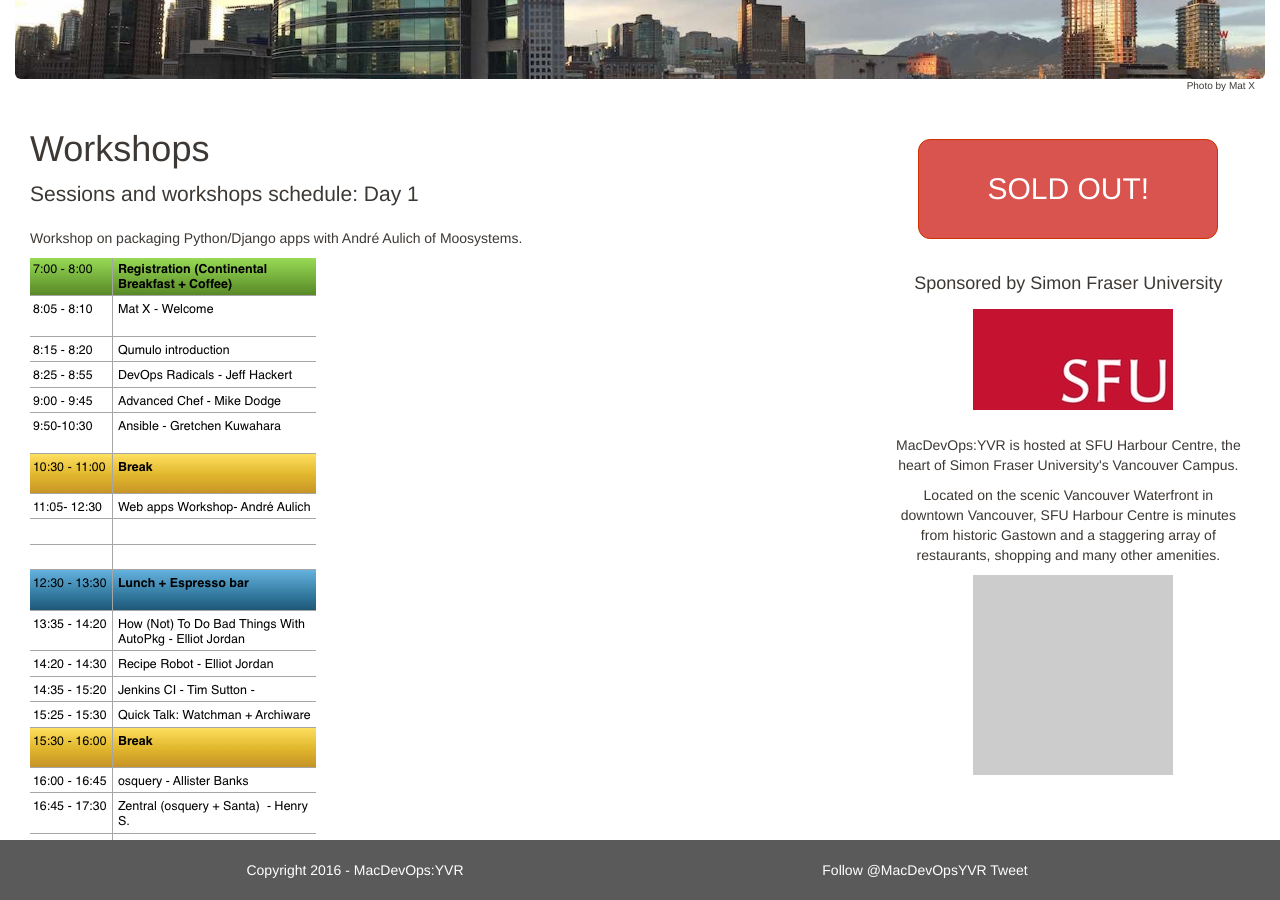
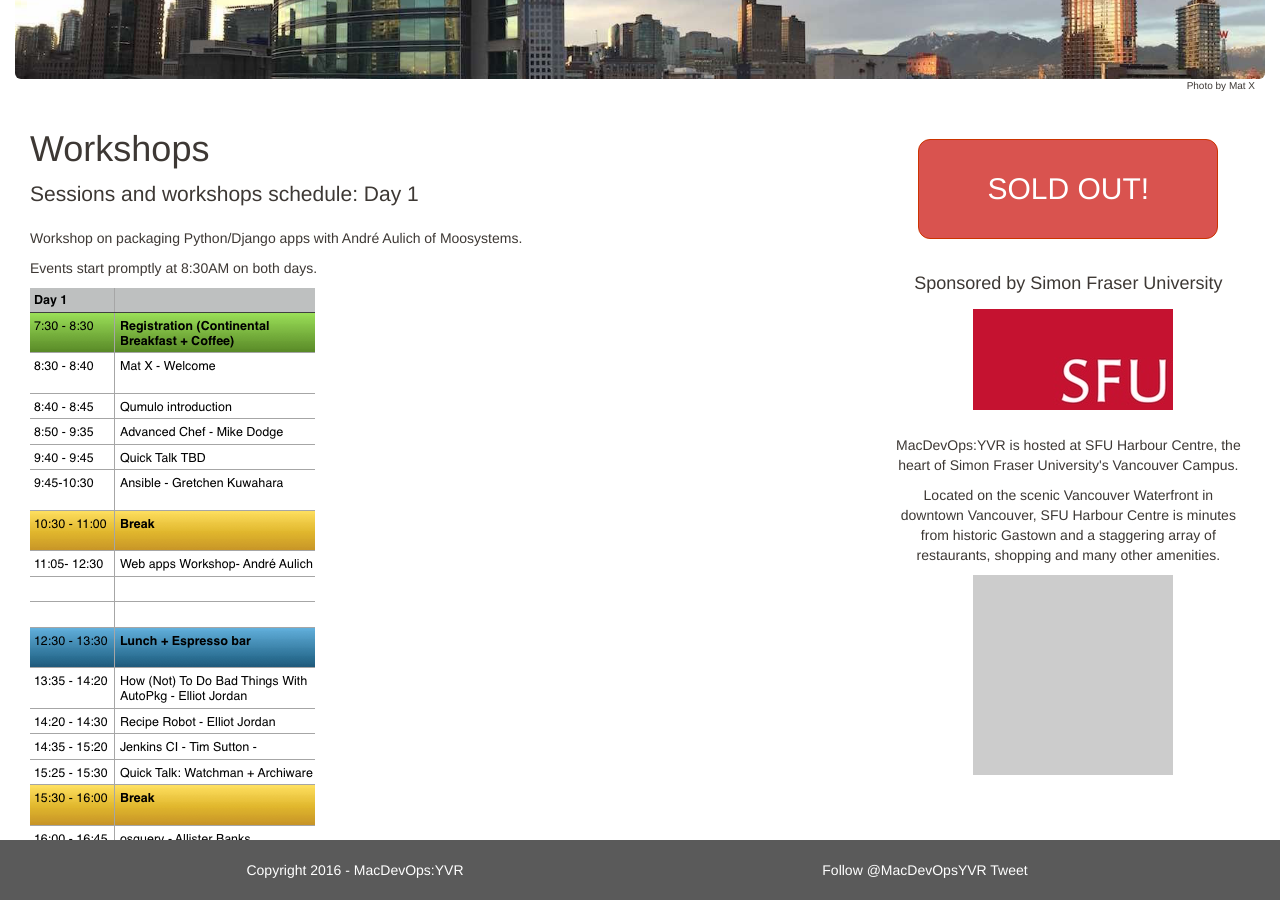
Before and after one commit to macdevopsyvr/macdevopsyvr.github.io, a Jekyll site: the page built from workshops/index.md, in a window 1280 px wide and 900 px high, scrolled down 346 px. Built offline with Jekyll 4.4.1, drawn with Linux system fonts in a browser that asks for light colours; comment, search, counter and statistics services are not loaded.

Commit message:
New sched
we start at 8:30am. Did I mentioned yet?

```diff
--- a/workshops/index.md
+++ b/workshops/index.md
@@ -14,7 +14,10 @@
 Workshop on packaging Python/Django apps with André Aulich of Moosystems.
 </p>
 <p>
-<img src="/assets/MDO-Sched-Final-day1_v3.png"></p>
+Events start promptly at 8:30AM on both days.
+</p>
+<p>
+<img src="/assets/MDO-Sched-Final-day1_v4.png"></p>
 <p class="lead">
 
 Sessions and workshops schedule: Day 2
@@ -22,7 +25,7 @@
 <p>Workshop on Imagr with Graham Gilbert of AirBnB. Also Contributing to Open Source with Joseph Chilcote.
 </p>
 <p>
-<img src="/assets/MDO-Sched-Final-day2_v3.png">
+<img src="/assets/MDO-Sched-Final-day2_v4.png">
 </p><p>
 <h2>Imagr Workshop with Graham Gilbert</h2>
 </p>
```
